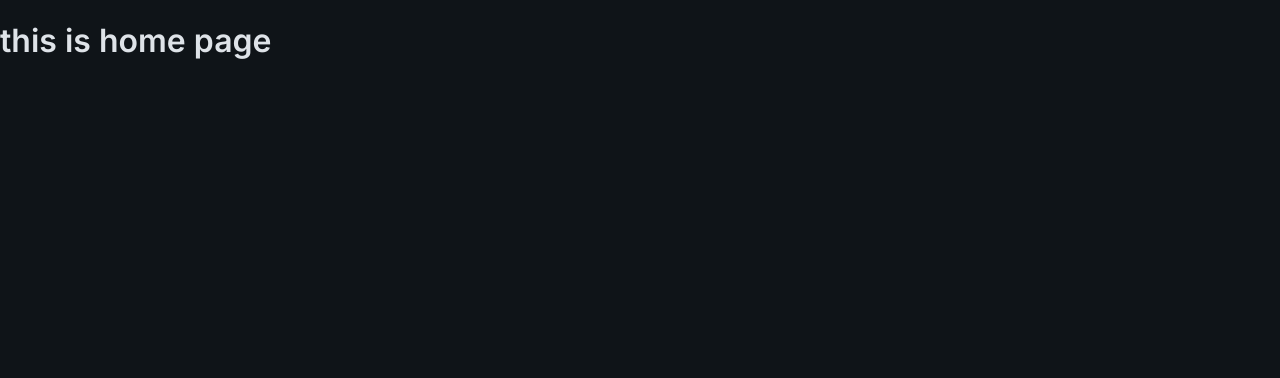
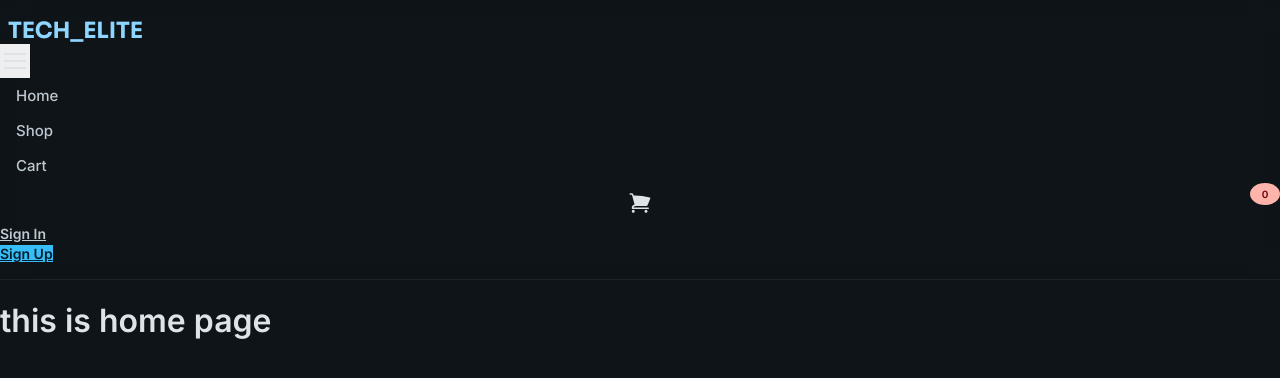
Before and after one commit to Elamin2006/Tech-Gadgets, a React (Vite) app in the folder client/: page / in a window 1280 px wide. Shown: the top 378 px of the page. Built offline with nearby package versions, Linux system fonts and the light colour scheme.

Commit message:
feat(router): inject fixed navbar into global AppRoutes layout

```diff
--- a/client/src/routes/AppRoutes.jsx
+++ b/client/src/routes/AppRoutes.jsx
@@ -1,18 +1,21 @@
 import { BrowserRouter as Router, Routes, Route } from "react-router-dom";
 
-import Home from "../pages/Home";
-import Login from "../pages/Login";
-import Cart from "../pages/Cart";
+import Home from "../pages/Home.jsx";
+import Login from "../pages/Login/Login.jsx";
+import Cart from "../pages/Cart.jsx";
+import Navbar from "../components/Navbar/Navbar.jsx";
 
-import ProtectedRoute from "./ProtectedRoute";
+import ProtectedRoutes from "./ProtectedRoutes.jsx";
 export default function AppRoutes() {
   return (
     <Router>
+        <Navbar />
             <Routes>
                 <Route path="/" element={<Home />} />
                 <Route path="/login" element={<Login />} />
 
-                <Route element={<ProtectedRoute />}>
+
+                <Route element={<ProtectedRoutes />}>
                     <Route path="/cart" element={<Cart />} />
                 </Route>
 
```
